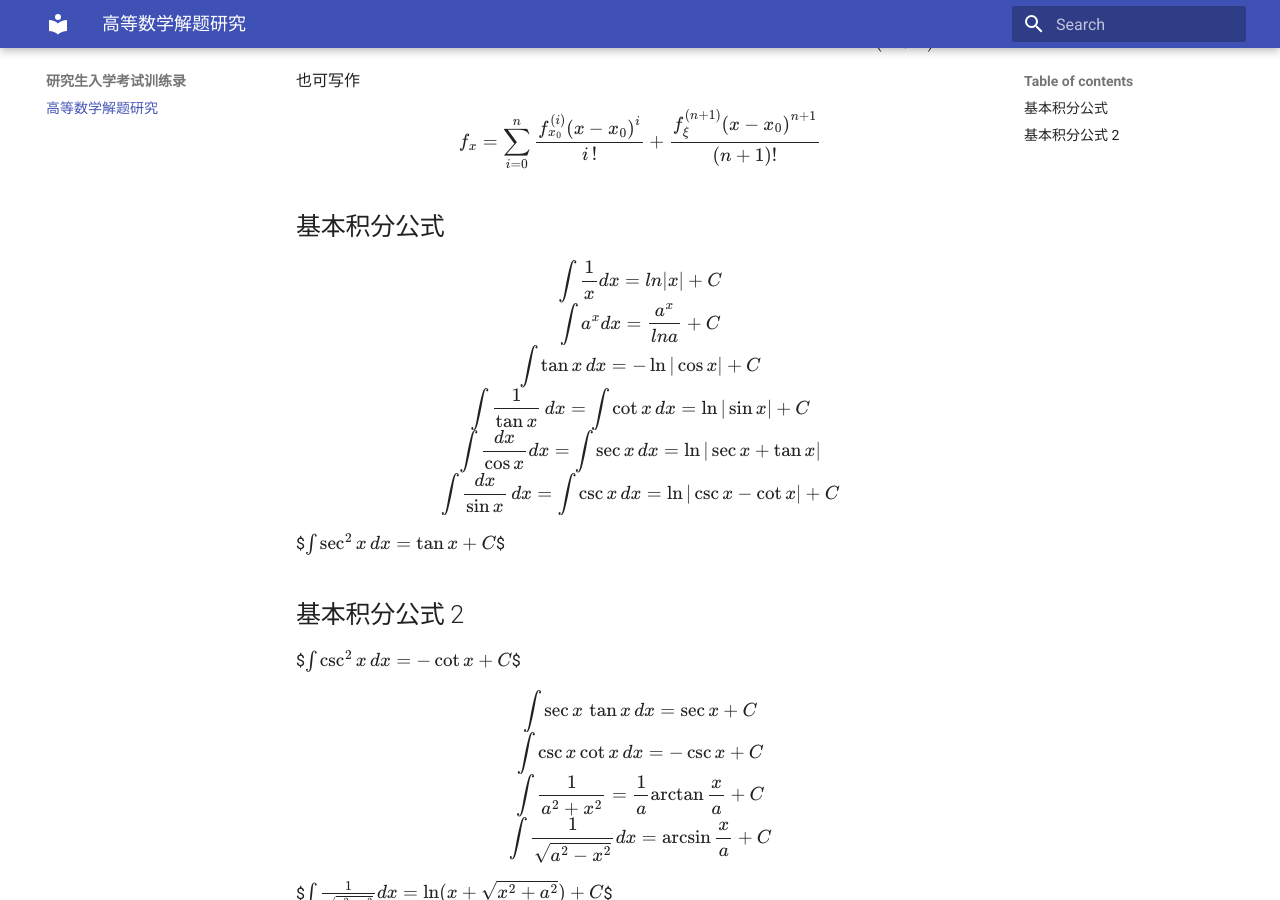
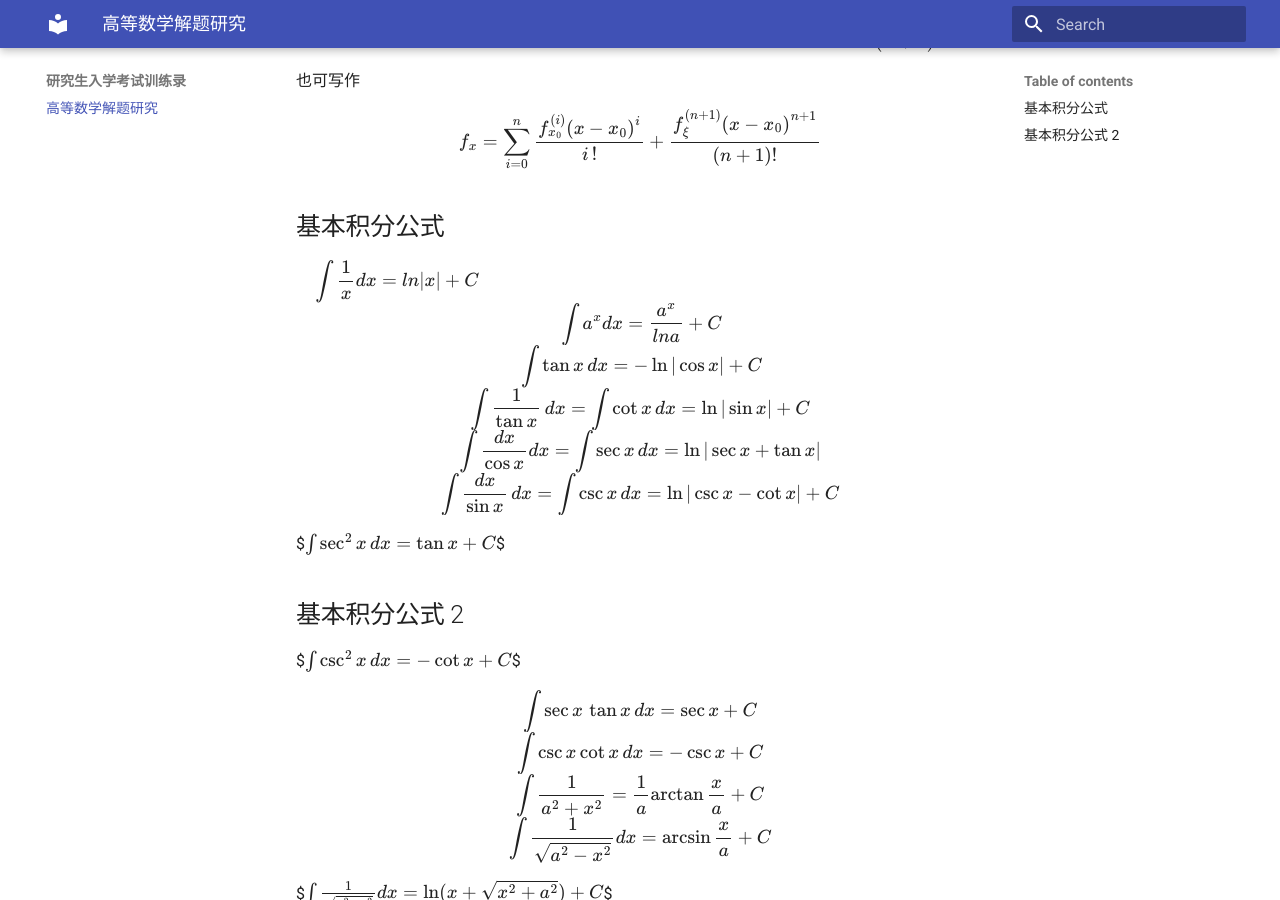
Before and after one commit to MRchenyuheng/my_wiki, an MkDocs documentation site: the page built from docs/index.md, in a window 1280 px wide and 900 px high, scrolled down 309 px. Built offline with MkDocs 1.6.1 and Material for MkDocs 9.7.7, drawn with Linux system fonts in a browser that asks for light colours; formulas are drawn with MathJax 3.

Commit message:
20240411left

```diff
--- a/docs/index.md
+++ b/docs/index.md
@@ -17,11 +17,11 @@
 
 ## 基本积分公式
 
-$$\int \frac{1}{x} dx = ln|x| + C$$
+$$\begin{flalign*} & \int \frac{1}{x} dx = ln|x| + C & \end{flalign*}$$
 
-$$\int {a}^{x} dx = \frac{a^{x}}{lna} + C$$
+$$\begin{flalign*} & \int {a}^{x} dx = \frac{a^{x}}{lna} + C \end{flalign*}$$
 
-$$\int \tan x \,dx = - \ln|\cos x| + C$$
+$$\begin{flalign*} & \int \tan x \,dx = - \ln|\cos x| + C \end{flalign*}$$
 
 $$\int \frac{1}{\tan x} \, dx = \int \cot x \, dx = \ln|\sin x| + C$$
 
```
